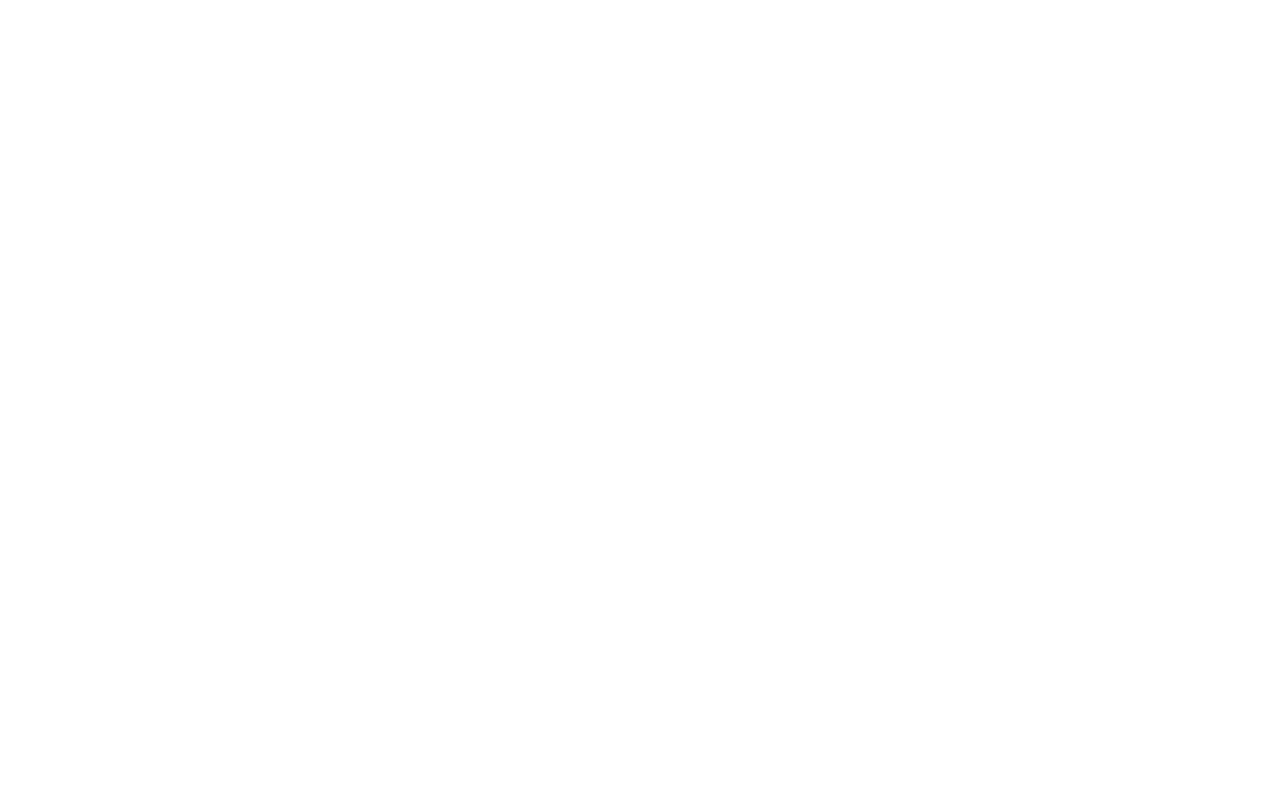
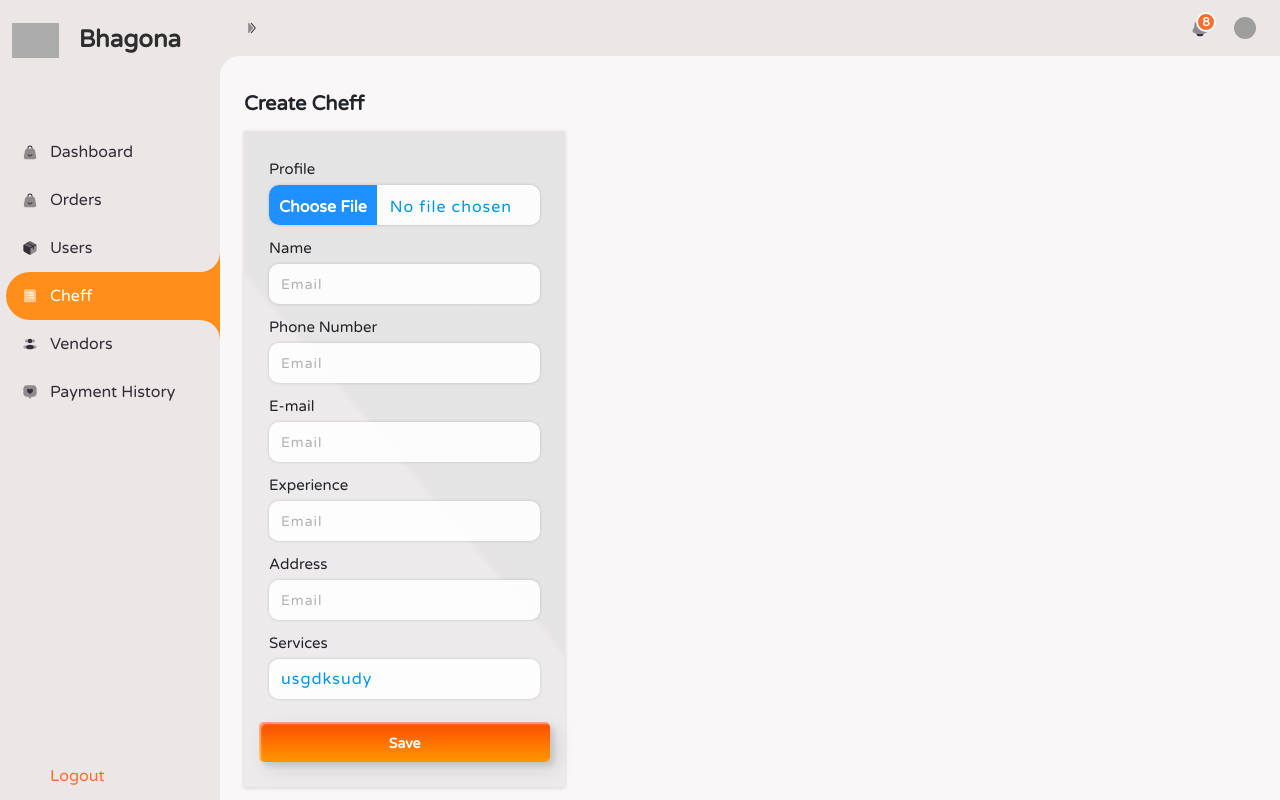
Before and after one commit to Santhosh19981/bagonaadmin, an Angular app: page /vendors in a window 1280 px wide. Before the commit this address led to /. Built offline with nearby package versions, Linux system fonts and the light colour scheme; grey boxes are pictures that could not be loaded.

Commit message:
add dashboard changes

```diff
--- a/src/app/app.routes.ts
+++ b/src/app/app.routes.ts
@@ -15,4 +15,5 @@ export const routes: Routes = [
   { path: 'orders', component: OrdersComponent },
   { path: 'payment-history', component: PaymentHistoryComponent },
   { path: 'users', component: UsersComponent },
+   { path: 'vendors', component: VendorsComponent },
 ];
--- a/src/app/components/dashboard/dashboard.component.html
+++ b/src/app/components/dashboard/dashboard.component.html
@@ -6,6 +6,21 @@
       <span class="text">Bhagona</span>
     </a>
     <ul class="side-menu top">
+      <li >
+        <a>
+
+          <svg class="bx bxs-message-dots bx-sm" xmlns="http://www.w3.org/2000/svg" width="1em" height="1em"
+            viewBox="0 0 24 24">
+            <path fill="currentColor"
+              d="M4.083 11.894c.439-2.34.658-3.511 1.491-4.203C6.408 7 7.598 7 9.98 7h4.04c2.383 0 3.573 0 4.407.691c.833.692 1.052 1.862 1.491 4.203l.75 4c.617 3.292.926 4.938.026 6.022S18.12 23 14.771 23H9.23c-3.349 0-5.024 0-5.923-1.084c-.9-1.084-.591-2.73.026-6.022z"
+              opacity=".5"></path>
+            <path fill="currentColor"
+              d="M9.75 5.985a2.25 2.25 0 0 1 4.5 0v1c.566 0 1.062.002 1.5.015V5.985a3.75 3.75 0 1 0-7.5 0V7c.438-.013.934-.015 1.5-.015zm.128 9.765a2.251 2.251 0 0 0 4.245 0a.75.75 0 1 1 1.414.5a3.751 3.751 0 0 1-7.073 0a.75.75 0 0 1 1.414-.5">
+            </path>
+          </svg>
+          <span class="text">Dashboard</span>
+        </a>
+      </li>
        <li class="active">
         <a>
 
--- a/src/app/components/vendors/vendors.component.html
+++ b/src/app/components/vendors/vendors.component.html
@@ -6,6 +6,21 @@
       <span class="text">Bhagona</span>
     </a>
     <ul class="side-menu top">
+      <li >
+        <a>
+
+          <svg class="bx bxs-message-dots bx-sm" xmlns="http://www.w3.org/2000/svg" width="1em" height="1em"
+            viewBox="0 0 24 24">
+            <path fill="currentColor"
+              d="M4.083 11.894c.439-2.34.658-3.511 1.491-4.203C6.408 7 7.598 7 9.98 7h4.04c2.383 0 3.573 0 4.407.691c.833.692 1.052 1.862 1.491 4.203l.75 4c.617 3.292.926 4.938.026 6.022S18.12 23 14.771 23H9.23c-3.349 0-5.024 0-5.923-1.084c-.9-1.084-.591-2.73.026-6.022z"
+              opacity=".5"></path>
+            <path fill="currentColor"
+              d="M9.75 5.985a2.25 2.25 0 0 1 4.5 0v1c.566 0 1.062.002 1.5.015V5.985a3.75 3.75 0 1 0-7.5 0V7c.438-.013.934-.015 1.5-.015zm.128 9.765a2.251 2.251 0 0 0 4.245 0a.75.75 0 1 1 1.414.5a3.751 3.751 0 0 1-7.073 0a.75.75 0 0 1 1.414-.5">
+            </path>
+          </svg>
+          <span class="text">Dashboard</span>
+        </a>
+      </li>
        <li >
         <a>
 
```
